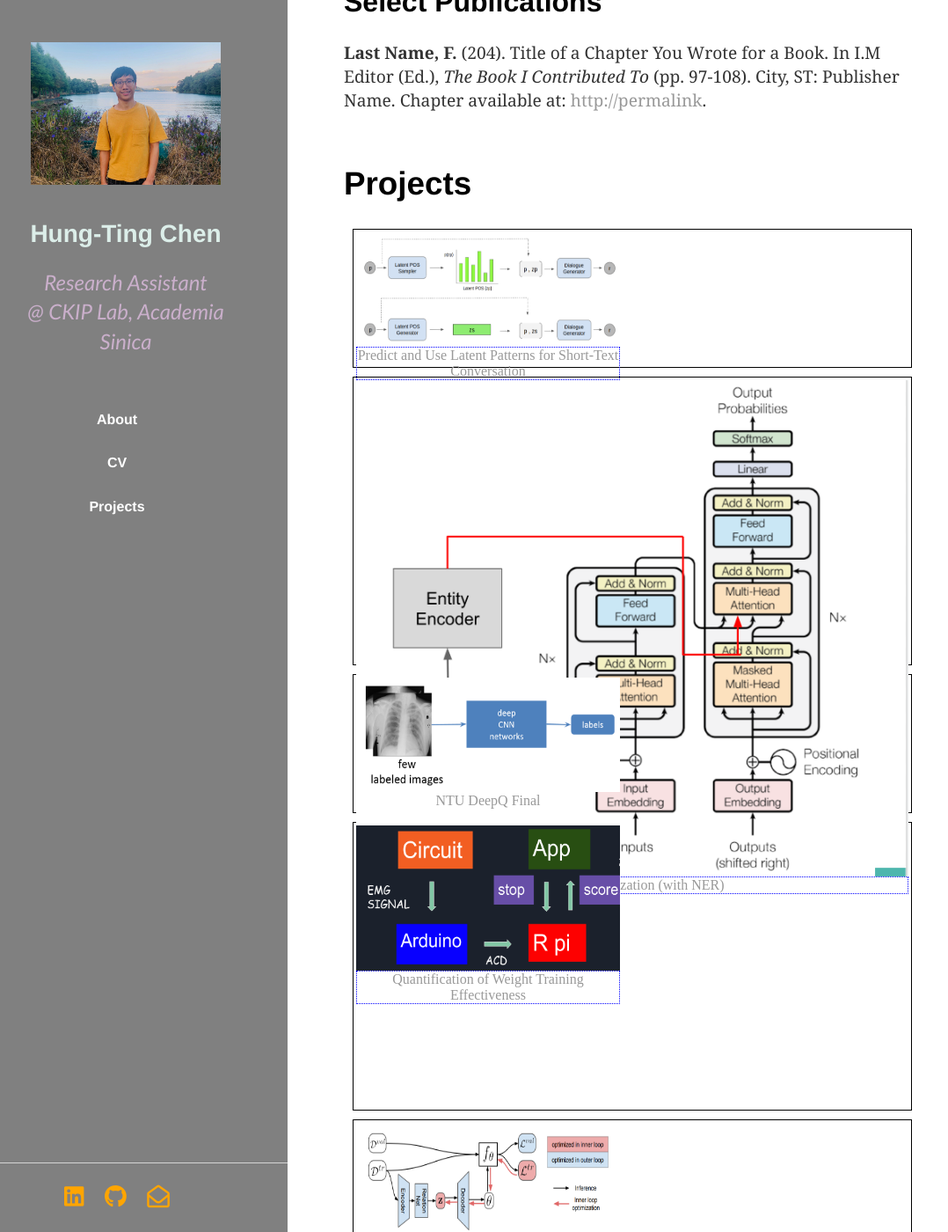
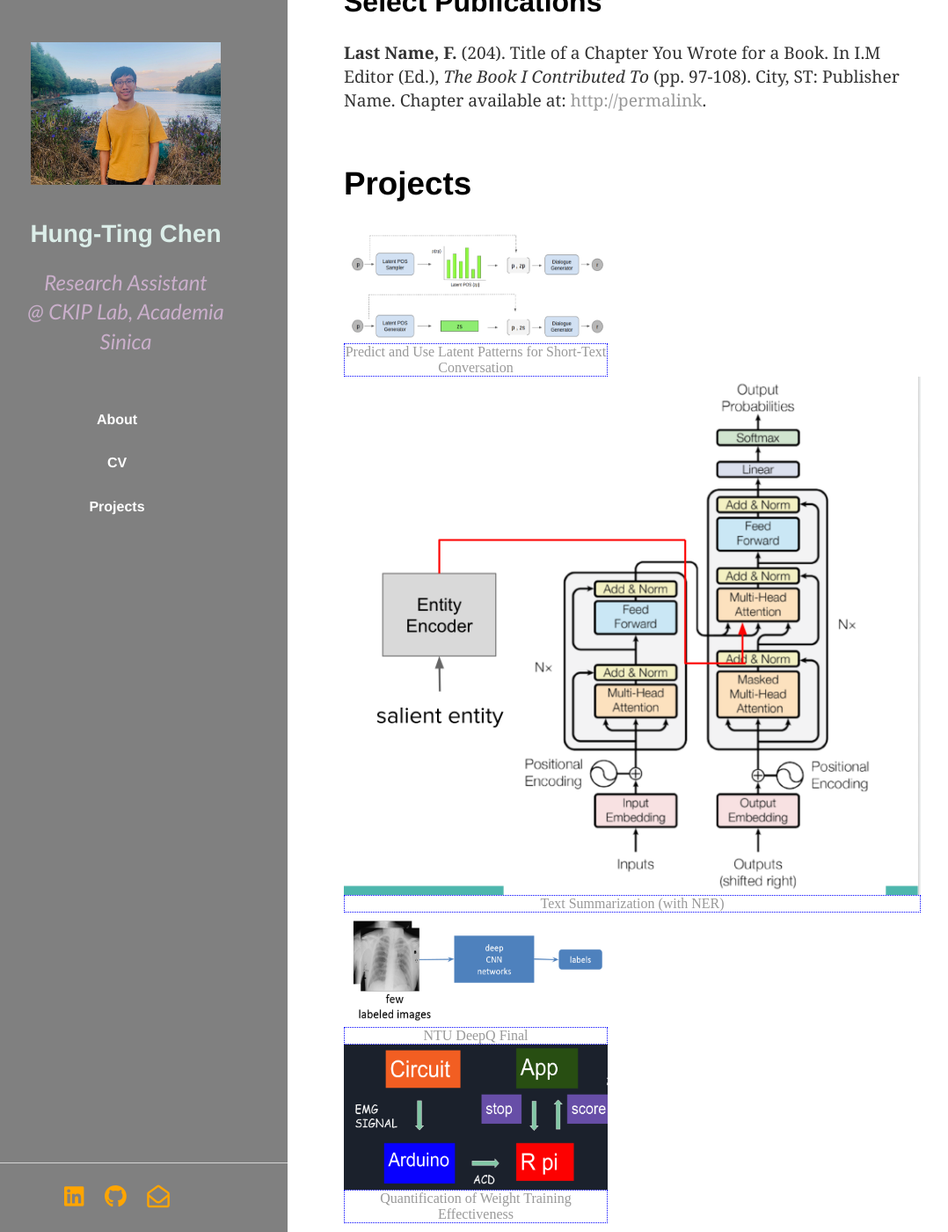
Before and after one commit to timchen0618/timchen0618.github.io, a Jekyll site: the page index.html, which Jekyll copies as it is, in a window 1280 px wide and 1400 px high, scrolled down 1181 px. Shown: the whole window at 88% size, without its empty margins (41-1119 px from the left). Built offline with Jekyll 4.4.1, drawn with Linux system fonts in a browser that asks for light colours; nearby versions of some CDN libraries.

Commit message:
adjust projects layout

```diff
--- a/css/main.css
+++ b/css/main.css
@@ -60,7 +60,8 @@
 }
 
 
-.project_block {
+.project_block:after {
+    display: inline
     padding: 3px;
     margin: 10px;
     border: 1px solid black;
@@ -68,7 +69,8 @@
     writing-mode: horizontal-tb;
 }
 
-.project_block_sm {
+.project_block_sm:after {
+    display: inline
     padding: 3px;
     margin: 10px;
     border: 1px solid black;
```
